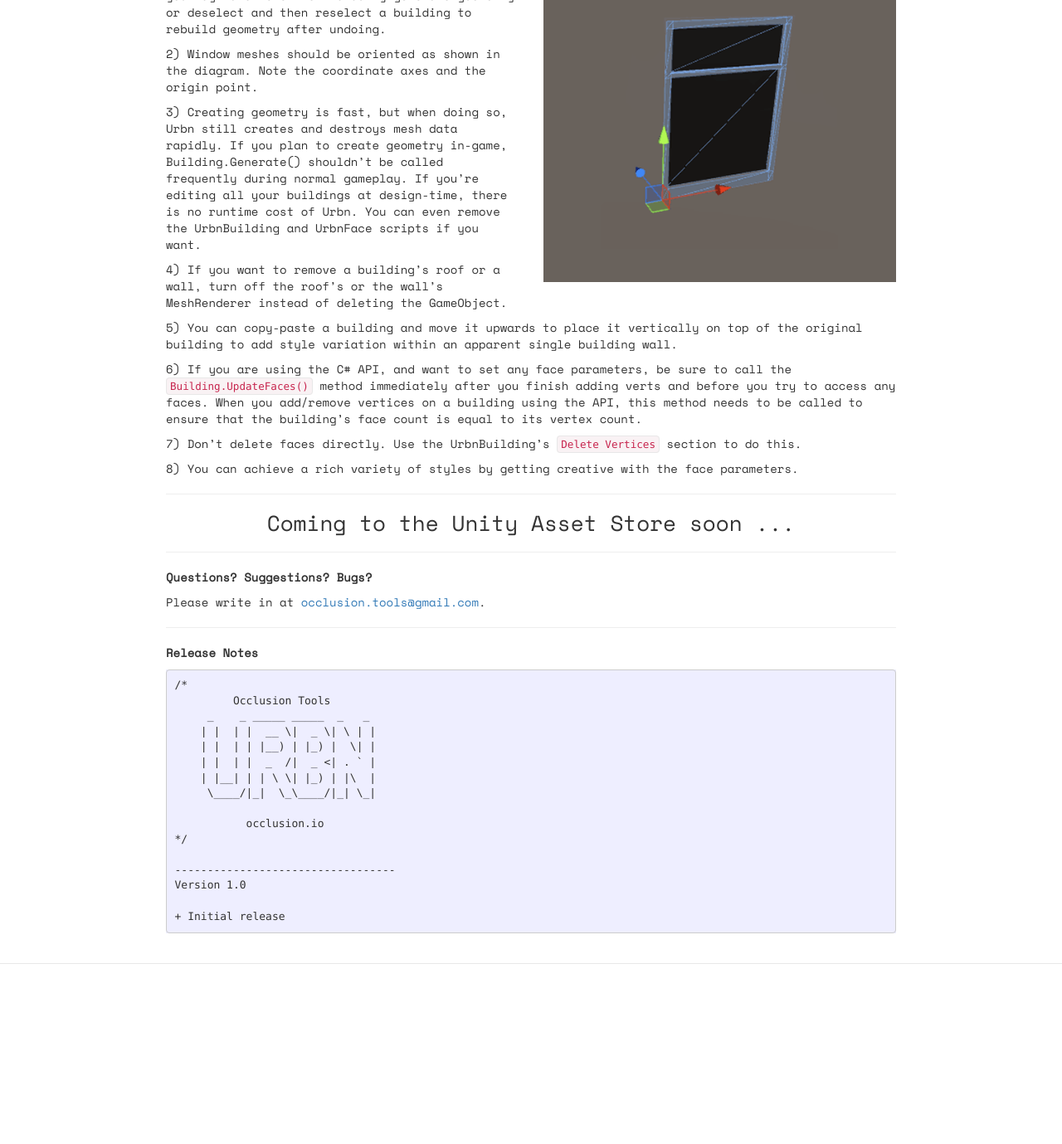
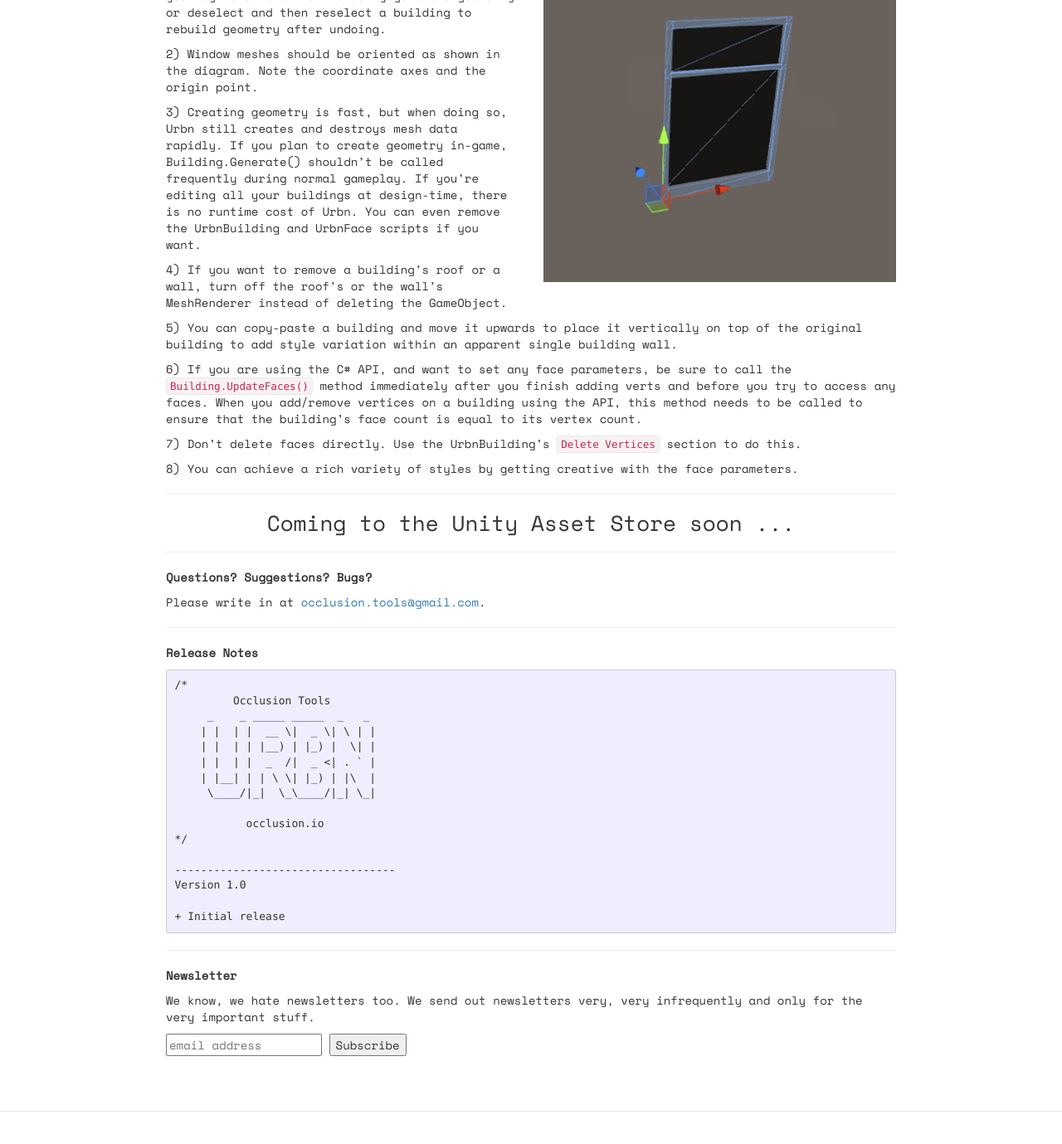
Before and after one commit to Occlusion/occlusion.github.io, a Jekyll site: the page built from _posts/2016-7-1-urbn.md, in a window 1280 px wide and 1400 px high, scrolled down 6670 px. Shown: the top 1379 px of the window at 83% size. Built offline with Jekyll 4.4.1, drawn with Linux system fonts in a browser that asks for light colours; comment, search, counter and statistics services are not loaded; before the commit the page ends 7892 px from its top, so only the background shows below that.

Commit message:
Added newsletter

```diff
--- a/_posts/2016-7-1-urbn.md
+++ b/_posts/2016-7-1-urbn.md
@@ -319,7 +319,7 @@ Urbn does have a few caveats that you should keep in mind:
 
 **Questions? Suggestions? Bugs?**
 
-Please write in at <a href="mailto:occlusion.tools@gmail.com">occlusion.tools@gmail.com</a>.
+Please write in at <a href="mailto:occlusion.tools@gmail.com">occlusion.tools@gmail.com</a>.<br>
 
 ---
 
@@ -341,3 +341,23 @@ Please write in at <a href="mailto:occlusion.tools@gmail.com">occlusion.tools@gm
     Version 1.0
 
     + Initial release
+
+---
+
+**Newsletter**
+
+We know, we hate newsletters too. We send out newsletters very, very infrequently and only for the very important stuff.
+<!-- Begin MailChimp Signup Form -->
+<link href="//cdn-images.mailchimp.com/embedcode/horizontal-slim-10_7.css" rel="stylesheet" type="text/css">
+<style type="text/css">
+#mc_embed_signup{background:#fff; clear:left; font:14px Space Mono,monospace; width:100%}
+</style>
+<div id="mc_embed_signup">
+<form action="//occlusion.us14.list-manage.com/subscribe/post?u=caf0d2d30cc138f0a338be583&amp;id=e185789030" method="post" id="mc-embedded-subscribe-form" name="mc-embedded-subscribe-form" class="validate" target="_blank" novalidate>
+<div id="mc_embed_signup_scroll">
+<input type="email" value="" name="EMAIL" class="email" id="mce-EMAIL" placeholder="email address" required>
+<input type="submit" value="Subscribe" name="subscribe" id="mc-embedded-subscribe" class="button">
+<div class="clear"></div>
+</div>
+</form>
+</div><br>
```
Also changed, not shown: index.html (+3 -5 lines).
